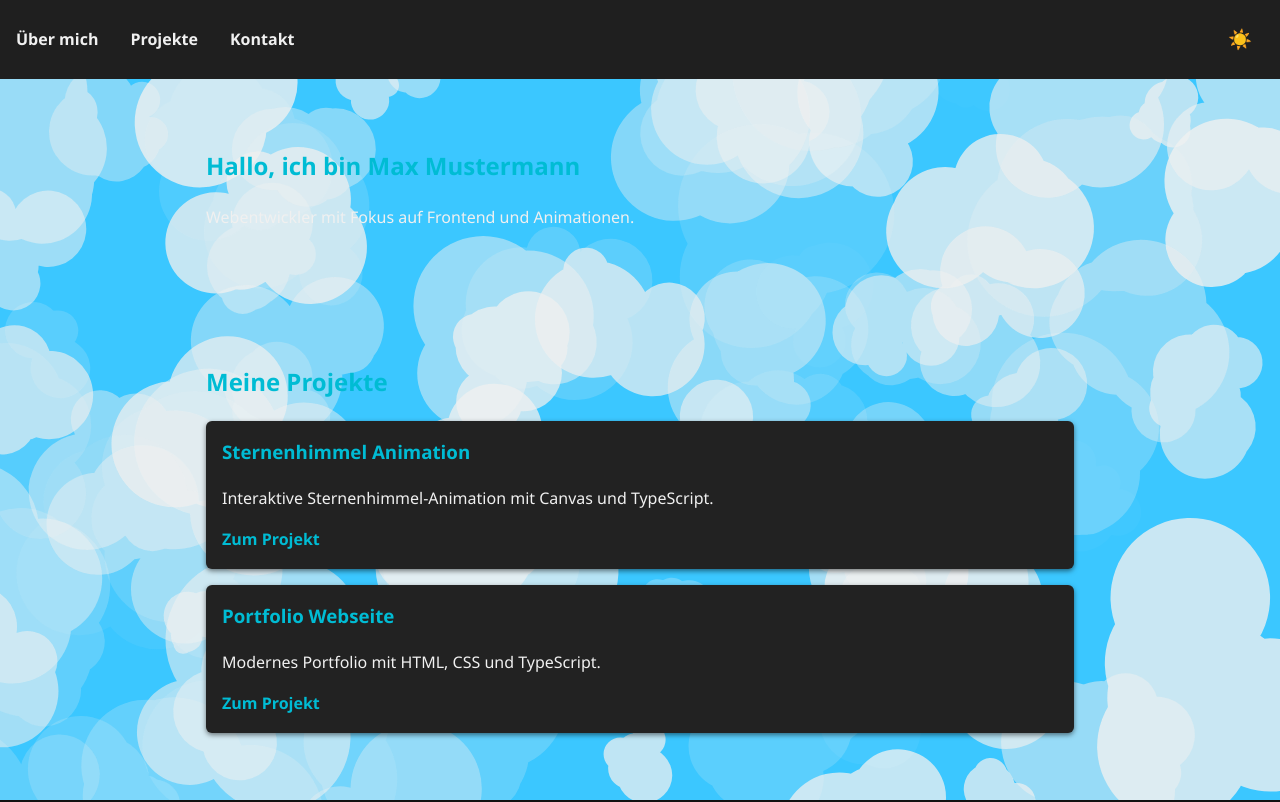
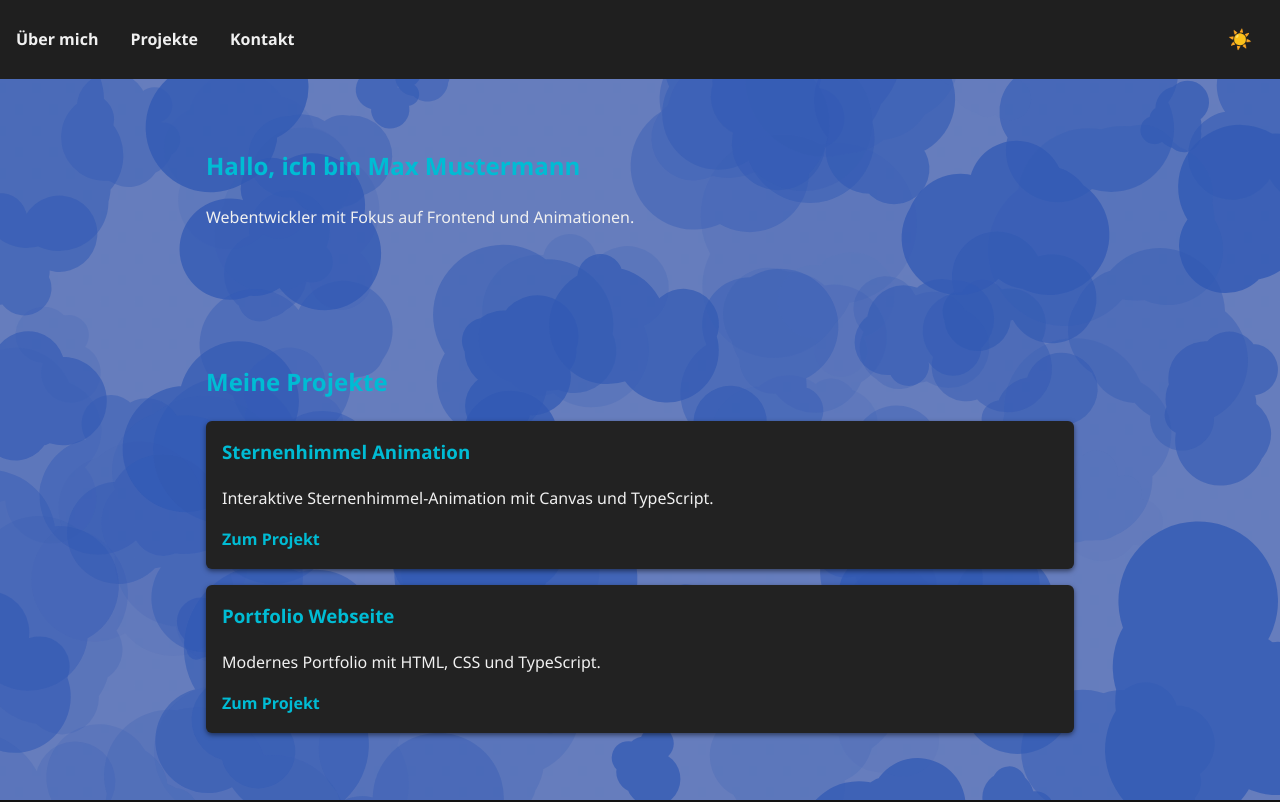
Before and after one commit to maremike/portfolio, a plain HTML site: page index.html in a window 1280 px wide. Shown: the top 802 px of the page. Drawn offline with Linux system fonts and the light colour scheme; animation ran at ten frames a second.

Commit message:
Upgraded light mode

```diff
--- a/css/style.css
+++ b/css/style.css
@@ -118,7 +118,7 @@ footer {
   width: 100%;
   height: 100%;
   display: block;
-  z-index: -1; /* behind everything */
+  z-index: -3; /* behind everything */
   background: #000000;
 }
 
@@ -129,6 +129,36 @@ footer {
   width: 100%;
   height: 100%;
   display: block;
-  z-index: -1; /* behind everything */
-  background: #3bc7ff;
+  z-index: -3; /* behind everything */
+  background: #ffffff;
 }
+
+#sky {
+  position: fixed;
+  top: 0;
+  left: 0;
+  width: 100%;
+  height: 100%;
+  z-index: -2; /* background */
+  pointer-events: none;
+}
+
+#clouds {
+  position: fixed;
+  top: 0;
+  left: 0;
+  width: 100%;
+  height: 100%;
+  z-index: -1; /* above sky but below content */
+  pointer-events: none;
+}
+
+#space {
+  position: fixed;
+  top: 0;
+  left: 0;
+  width: 100%;
+  height: 100%;
+  z-index: -1; /* above sky but below content */
+  pointer-events: none;
+}
--- a/index.html
+++ b/index.html
@@ -9,6 +9,9 @@
 <body>
   <canvas id="dark" style="display: none;"></canvas>
   <canvas id="light" style="display: none;"></canvas>
+  <canvas id="sky" style="display: none;"></canvas>
+  <canvas id="space" style="display: none;"></canvas>
+  <canvas id="clouds" style="display: none;"></canvas>
   <script type="module" src="js/main.js"></script>
 </body>
 </html>
--- a/js/background/background.js
+++ b/js/background/background.js
@@ -1,10 +1,77 @@
-export function initSpaceBackground() {
-    const canvas = document.getElementById("dark");
+import { getTimeFactor } from "../utility/time.js";
+
+// Factor to stretch the gradient beyond canvas width
+const GRADIENT_STRETCH_FACTOR = 10000;
+
+// Rotation in degrees (0 = horizontal left→right)
+const GRADIENT_ROTATION = 0;
+
+// Define colors and weights (how much of the gradient each color occupies)
+const daySegments = [
+    { color: 'rgba(37, 70, 161, 0.7)', weight: 6 },     // night
+    { color: 'rgba(255, 162, 100, 0.7)', weight: 3 },    // sunrise
+    { color: 'rgba(135, 206, 250, 0.7)', weight: 3 },  // morning
+    { color: 'rgba(178, 235, 243, 0.7)', weight: 3 },  // noon
+    { color: 'rgba(135, 206, 250, 0.7)', weight: 3 },  // afternoon
+    { color: 'rgba(255, 162, 100, 0.7)', weight: 3 },    // sunset
+    { color: 'rgba(37, 70, 161, 0.7)', weight: 3 }      // night
+];
+
+function getSkyGradient(ctx, width, height) {
+    const t = getTimeFactor(); // 0..1 over the day
+
+    // Gradient vector
+    const angleRad = (GRADIENT_ROTATION * Math.PI) / 180;
+    const dx = Math.cos(angleRad);
+    const dy = Math.sin(angleRad);
+
+    const length = Math.max(width, height) * GRADIENT_STRETCH_FACTOR;
+
+    const x0 = 0;
+    const y0 = 0;
+    const x1 = dx * length;
+    const y1 = dy * length;
+
+    const gradient = ctx.createLinearGradient(x0, y0, x1, y1);
+
+    // Calculate cumulative stops with weights
+    const totalWeight = daySegments.reduce((sum, seg) => sum + seg.weight, 0);
+    let cumulative = 0;
+
+    daySegments.forEach(seg => {
+        // Shift stops based on time t
+        let stop = cumulative / totalWeight - t;
+        stop = Math.min(Math.max(stop, 0), 1); // clamp 0..1
+        gradient.addColorStop(stop, seg.color);
+        cumulative += seg.weight;
+    });
+
+    return gradient;
+}
+
+
+function getCloudColor(baseColor) {
+    const t = getTimeFactor();
+    const r = Math.floor(baseColor.r + 50 * Math.sin(t * 2 * Math.PI));
+    const g = Math.floor(baseColor.g + 50 * Math.sin(t * 2 * Math.PI + 1));
+    const b = Math.floor(baseColor.b + 50 * Math.sin(t * 2 * Math.PI + 2));
+    return `rgba(${r}, ${g}, ${b}, ${baseColor.a})`;
+}
+
+export function initSkyBackground() {
+    const canvas = document.getElementById("light");
     if (!canvas) return;
     const ctx = canvas.getContext("2d");
 
+    function animateSky() {
+        ctx.clearRect(0, 0, canvas.width, canvas.height);
+
+        const gradient = getSkyGradient(ctx, canvas.width, canvas.height);
+        ctx.fillStyle = gradient;
+        ctx.fillRect(0, 0, canvas.width, canvas.height);
+
+        requestAnimationFrame(animateSky);
+    }
+
+    animateSky();
 }
-
-export function initSkyBackground() {
-
-}
--- a/js/background/overlay.js
+++ b/js/background/overlay.js
@@ -1,10 +1,5 @@
-function getScaleFactor() {
-    const BASE_WIDTH = 1920;
-    const BASE_HEIGHT = 1080;
-    const screenArea = window.innerWidth * window.innerHeight;
-    const baseArea = BASE_WIDTH * BASE_HEIGHT;
-    return Math.sqrt(screenArea / baseArea); // sqrt keeps scaling moderate
-}
+import { getScaleFactor } from "../utility/view.js";
+import { getTimeFactor } from "../utility/time.js";
 
 export function initSpaceOverlay() {
     const scale = getScaleFactor();
@@ -43,7 +38,7 @@ export function initSpaceOverlay() {
         PARALLAX_STRENGTH: 0.5 / scale // larger screens = faster parallax
     };
 
-    const canvas = document.getElementById("dark");
+    const canvas = document.getElementById("space");
     if (!canvas) return;
     const ctx = canvas.getContext("2d");
 
@@ -222,7 +217,7 @@ export function initSpaceOverlay() {
     animate();
 }
 
-export function initSkyOverlay() {
+export function initCloudOverlay() {
     const scale = getScaleFactor();
 
     const CONFIG = {
@@ -246,10 +241,13 @@ export function initSkyOverlay() {
 
         // Parallax
         PARALLAX_MIN_DELTA: 0.0003,
-        PARALLAX_SPEED: 0.0003 * scale
+        PARALLAX_SPEED: 0.0003 * scale,
+
+        // Gradient
+        GRADIENT_STRETCH_FACTOR: 1000
     };
 
-    const canvas = document.getElementById('light');
+    const canvas = document.getElementById('clouds');
     const ctx = canvas.getContext('2d');
 
     const clouds = [];
@@ -292,12 +290,13 @@ export function initSkyOverlay() {
 
         return {
             x, y, size, opacity,
+            baseColor: { r: 240, g: 240, b: 240, a: 0.4 }, // <-- add base color
             speed: 0.3 + Math.random() * 0.5,
             speedFactor: 0.8 + Math.random() * 0.4,
             drift: (Math.random() - 0.5) * 0.1,
             rotation: Math.random() * Math.PI * 2,
             rotationSpeed: (Math.random() - 0.5) * CONFIG.ROTATION_FACTOR *
-                           (1 - CONFIG.ROTATION_VARIANCE + Math.random() * CONFIG.ROTATION_VARIANCE * 2),
+                        (1 - CONFIG.ROTATION_VARIANCE + Math.random() * CONFIG.ROTATION_VARIANCE * 2),
             growthRate: 0.02 + Math.random() * 0.03,
             puffs
         };
@@ -306,7 +305,7 @@ export function initSkyOverlay() {
     function drawCloud(cloud) {
         ctx.save();
         ctx.globalAlpha = cloud.opacity;
-        ctx.fillStyle = CONFIG.CLOUD_COLOR;
+        ctx.fillStyle = getCloudColor(cloud.baseColor);
 
         ctx.translate(cloud.x, cloud.y);
         ctx.rotate(cloud.rotation);
@@ -338,6 +337,48 @@ export function initSkyOverlay() {
             windDirection += diff * inertiaFactor;
         }
         lastScrollY = scrollY;
+    }
+
+    const cloudSegments = [
+        { color: 'rgba(50, 90, 180, 1)', weight: 6 },    // night
+        { color: 'rgba(255, 216, 180, 1)', weight: 3 },  // sunrise
+        { color: 'rgba(217, 234, 255, 1)', weight: 3 },  // morning
+        { color: 'rgba(255, 255, 255, 1)', weight: 3 },   // noon
+        { color: 'rgba(217, 234, 255, 1)', weight: 3 },  // afternoon
+        { color: 'rgba(255, 216, 180, 1)', weight: 3 },  // sunset
+        { color: 'rgba(50, 90, 180, 1)', weight: 3 }      // night
+    ];
+
+    function getCloudColor() {
+        const t = getTimeFactor(); // 0..1 over the day
+        const totalWeight = cloudSegments.reduce((sum, seg) => sum + seg.weight, 0);
+        let cumulative = 0;
+
+        // Determine which segment t falls into
+        for (let i = 0; i < cloudSegments.length; i++) {
+            const seg = cloudSegments[i];
+            const start = cumulative / totalWeight;
+            cumulative += seg.weight;
+            const end = cumulative / totalWeight;
+
+            if (t >= start && t <= end) {
+                // Interpolate color between this segment and the next
+                const nextSeg = cloudSegments[(i + 1) % cloudSegments.length];
+                const localT = (t - start) / (end - start);
+
+                const colorA = seg.color.match(/\d+/g).map(Number);
+                const colorB = nextSeg.color.match(/\d+/g).map(Number);
+
+                const r = Math.floor(colorA[0] + (colorB[0] - colorA[0]) * localT);
+                const g = Math.floor(colorA[1] + (colorB[1] - colorA[1]) * localT);
+                const b = Math.floor(colorA[2] + (colorB[2] - colorA[2]) * localT);
+
+                return `rgb(${r},${g},${b})`;
+            }
+        }
+
+        // Fallback in case t somehow falls outside
+        return cloudSegments[0].color;
     }
 
     function animate() {
--- a/js/main.js
+++ b/js/main.js
@@ -1,5 +1,5 @@
-import { initSpaceBackground, initSkyBackground } from "./background/background.js";
-import { initSpaceOverlay, initSkyOverlay } from "./background/overlay.js";
+import { initSkyBackground } from "./background/background.js";
+import { initSpaceOverlay, initCloudOverlay as initCloudOverlay } from "./background/overlay.js";
 import { renderProjects } from "./data/projects.js";
 import { setupForm } from "./data/contact.js";
 
@@ -46,12 +46,14 @@ function init() {
     // Initialize background/overlay based on theme
     if (colorScheme === "dark") {
         document.getElementById('dark').style.display = 'block';
-        initSpaceBackground();
+        document.getElementById('space').style.display = 'block';
         initSpaceOverlay();
     } else {
         document.getElementById('light').style.display = 'block';
+        document.getElementById('sky').style.display = 'block';
+        document.getElementById('clouds').style.display = 'block';
         initSkyBackground();
-        initSkyOverlay();
+        initCloudOverlay();
     }
 
     // Build page structure
--- /dev/null
+++ b/js/utility/time.js
@@ -0,0 +1,56 @@
+export function getTimeFactor(timeZone = "Europe/Berlin") {
+    // Get current time in the specified timezone
+    const now = new Date();
+    const formatter = new Intl.DateTimeFormat("en-US", {
+        hour: "numeric",
+        minute: "numeric",
+        hour12: false,
+        timeZone: timeZone,
+    });
+
+    // Extract hours and minutes
+    const parts = formatter.formatToParts(now);
+    let hour = 0, minute = 0;
+    parts.forEach(part => {
+        if (part.type === "hour") hour = parseInt(part.value, 10);
+        if (part.type === "minute") minute = parseInt(part.value, 10);
+    });
+
+    const timeFactor = (hour + minute / 60) / 24;
+    console.log(timeFactor)
+    return timeFactor;
+    // Mapping of hours to factor:
+    //  0:00 → 0 / 24 = 0
+    //  1:00 → 1 / 24 ≈ 0.0417
+    //  2:00 → 2 / 24 ≈ 0.0833
+    //  3:00 → 3 / 24 ≈ 0.1250
+    //  4:00 → 4 / 24 ≈ 0.1667
+    //  5:00 → 5 / 24 ≈ 0.2083
+    //  6:00 → 6 / 24 = 0.25
+    //  7:00 → 7 / 24 ≈ 0.2917
+    //  8:00 → 8 / 24 ≈ 0.3333
+    //  9:00 → 9 / 24 = 0.3750
+    // 10:00 → 10 / 24 ≈ 0.4167
+    // 11:00 → 11 / 24 ≈ 0.4583
+    // 12:00 → 12 / 24 = 0.5
+    // 13:00 → 13 / 24 ≈ 0.5417
+    // 14:00 → 14 / 24 ≈ 0.5833
+    // 15:00 → 15 / 24 ≈ 0.6250
+    // 16:00 → 16 / 24 ≈ 0.6667
+    // 17:00 → 17 / 24 ≈ 0.7083
+    // 18:00 → 18 / 24 = 0.75
+    // 19:00 → 19 / 24 ≈ 0.7917
+    // 20:00 → 20 / 24 ≈ 0.8333
+    // 21:00 → 21 / 24 ≈ 0.8750
+    // 22:00 → 22 / 24 ≈ 0.9167
+    // 23:00 → 23 / 24 ≈ 0.9583
+    // 24:00 → 24 / 24 = 1
+
+    // Time of day mapping:
+    // 21:00 - 6:00 = night
+    // 6:00 - 9:00 = sunrise
+    // 9:00 - 12:00 = morning
+    // 12:00 - 15:00 = noon
+    // 15:00 - 18:00 = afternoon
+    // 18:00 - 21:00 = sunset
+}
--- /dev/null
+++ b/js/utility/view.js
@@ -0,0 +1,7 @@
+export function getScaleFactor() {
+    const BASE_WIDTH = 1920;
+    const BASE_HEIGHT = 1080;
+    const screenArea = window.innerWidth * window.innerHeight;
+    const baseArea = BASE_WIDTH * BASE_HEIGHT;
+    return Math.sqrt(screenArea / baseArea); // sqrt keeps scaling moderate
+}
```
Also changed, not shown: js/head.js (+9 -4 lines).
